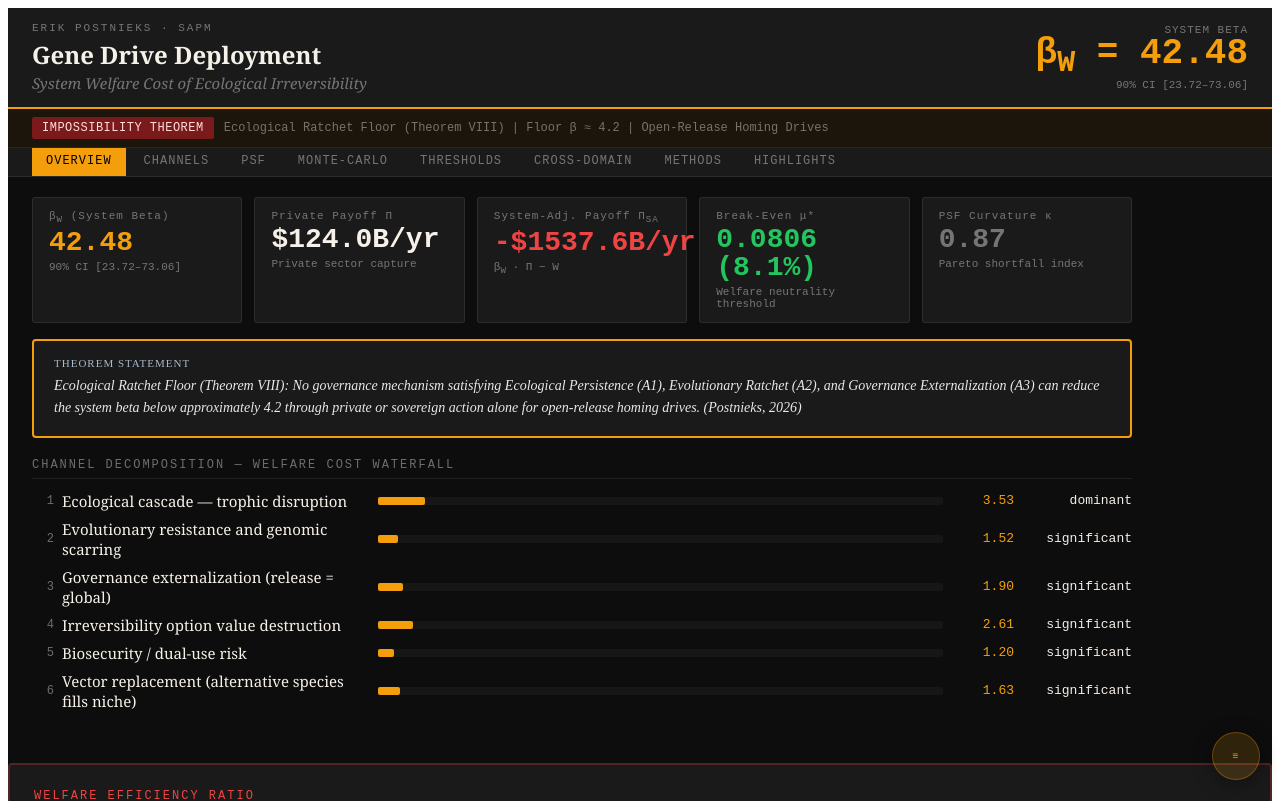
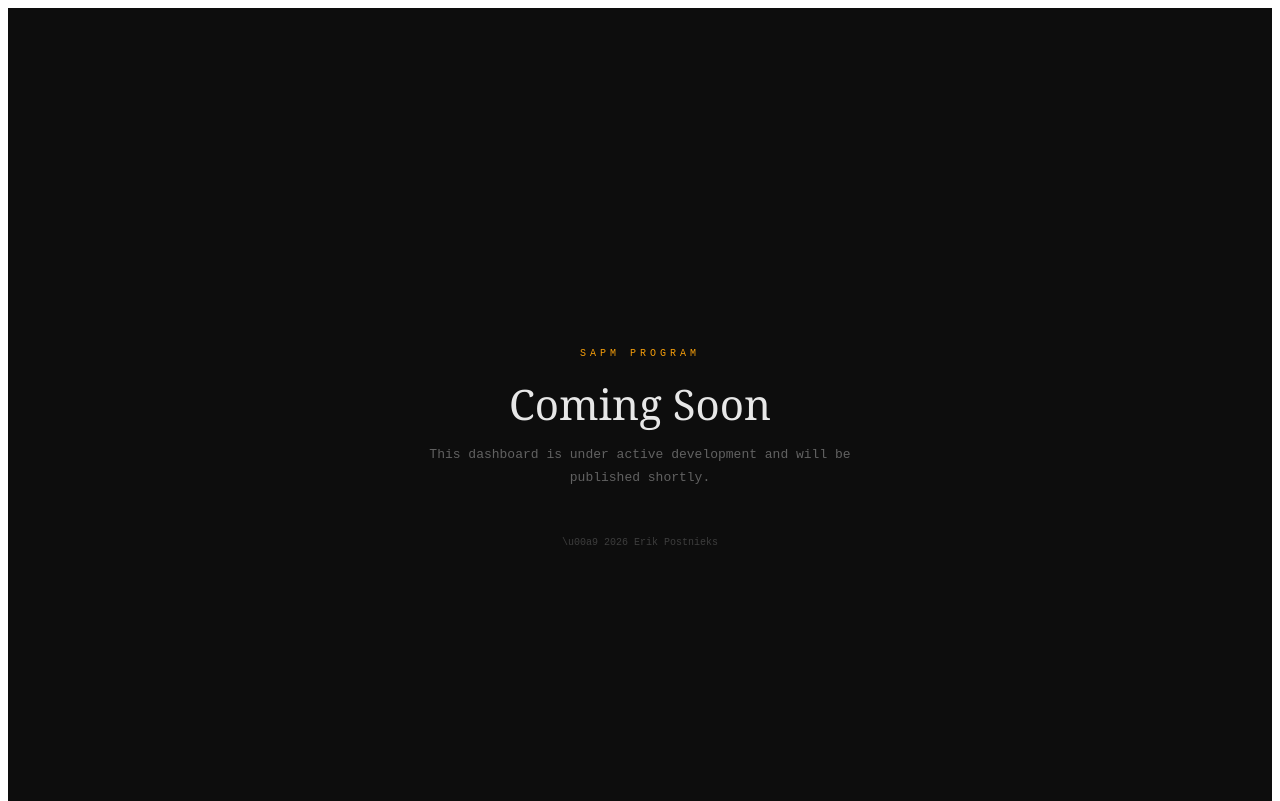
Before and after one commit to epostnieks/sapm-gene-drives, a React (Vite) app: page / in a window 1280 px wide. Shown: the top 801 px of the page. Built offline with nearby package versions, Linux system fonts and the light colour scheme.

Commit message:
Set site to Coming Soon placeholder
Dashboard content preserved in source files, main.jsx.bak has original entry point.
Revert by restoring main.jsx from main.jsx.bak.

Co-Authored-By: Claude Opus 4.6 <noreply@anthropic.com>

```diff
--- a/src/main.jsx
+++ b/src/main.jsx
@@ -1,4 +1,48 @@
-import { StrictMode } from 'react'
 import { createRoot } from 'react-dom/client'
-import App from './App.jsx'
-createRoot(document.getElementById('root')).render(<StrictMode><App /></StrictMode>)
+
+function ComingSoon() {
+  return (
+    <div style={{
+      minHeight: "100vh",
+      background: "#0D0D0D",
+      display: "flex",
+      flexDirection: "column",
+      alignItems: "center",
+      justifyContent: "center",
+      fontFamily: "'JetBrains Mono', 'Fira Code', monospace",
+      color: "#F5F0E8",
+      padding: 40,
+    }}>
+      <div style={{ fontSize: 10, color: "#F59E0B", letterSpacing: 4, marginBottom: 16 }}>
+        SAPM PROGRAM
+      </div>
+      <div style={{
+        fontFamily: "'Newsreader', Georgia, serif",
+        fontSize: 42,
+        fontWeight: 300,
+        color: "rgba(255,255,255,0.9)",
+        marginBottom: 12,
+      }}>
+        Coming Soon
+      </div>
+      <div style={{
+        fontSize: 13,
+        color: "rgba(255,255,255,0.35)",
+        maxWidth: 480,
+        textAlign: "center",
+        lineHeight: 1.7,
+      }}>
+        This dashboard is under active development and will be published shortly.
+      </div>
+      <div style={{
+        marginTop: 48,
+        fontSize: 10,
+        color: "rgba(255,255,255,0.2)",
+      }}>
+        \u00a9 2026 Erik Postnieks
+      </div>
+    </div>
+  )
+}
+
+createRoot(document.getElementById('root')).render(<ComingSoon />)
```
